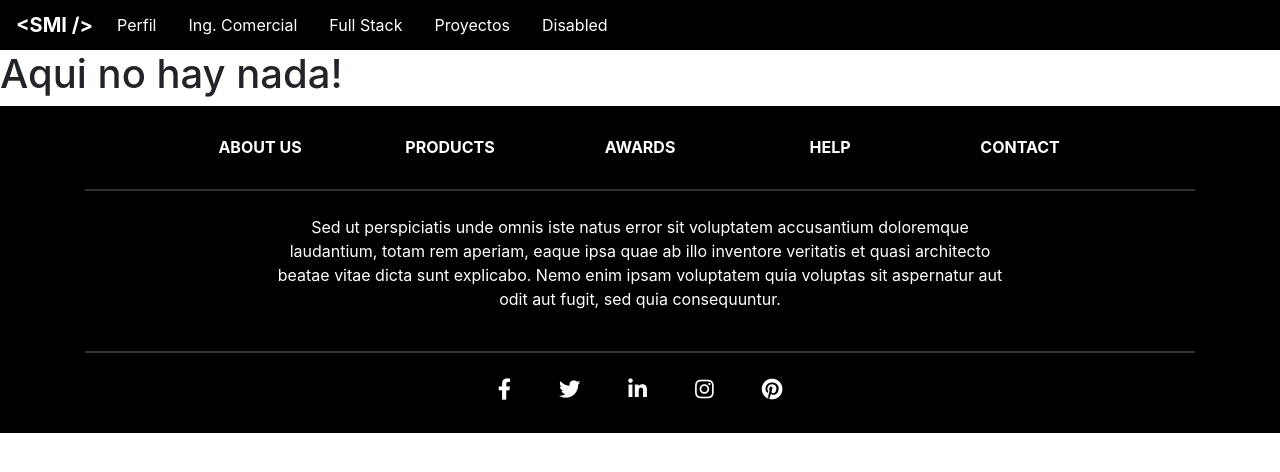
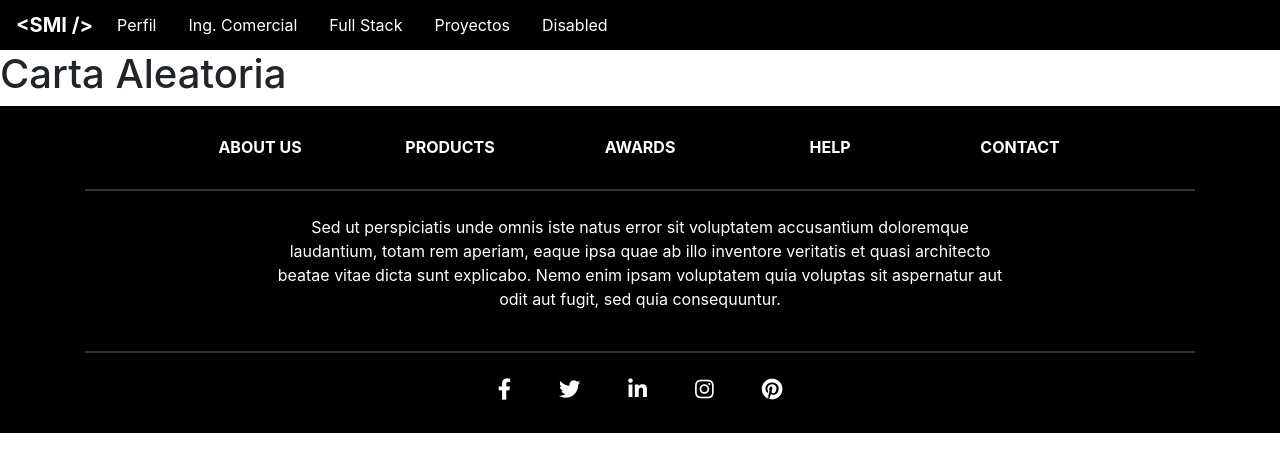
Before and after one commit to jerosantamariai/santamariai, a React (Create React App) app in the folder front/: page /proyectos/carta_aleatoria in a window 1280 px wide. Shown: the top 472 px of the page. Built offline with nearby package versions, Linux system fonts and the light colour scheme.

Commit message:
adding random card file

```diff
--- a/front/src/App.js
+++ b/front/src/App.js
@@ -20,6 +20,7 @@ import Instagram from './views/projects/exercises/instagram';
 import Form from './views/projects/exercises/form';
 import ExcuseGenerator from './views/projects/exercises/excusegenerator';
 import DomainNameGenerator from './views/projects/exercises/domainnamegenerator';
+import RandomCard from './views/projects/exercises/randomcard';
 
 const App = props => {
   return (
@@ -34,6 +35,7 @@ const App = props => {
             <Route exact path="/proyectos/formulario" component={Form} />
             <Route exact path="/proyectos/generador_excusas" component={ExcuseGenerator} />
             <Route exact path="/proyectos/generador_nombres_dominio" component={DomainNameGenerator} />
+            <Route exact path="/proyectos/carta_aleatoria" component={RandomCard} />
             <Route exact path="/proyectos/contadorsimple" component={SimpleCounter} />
             <Route exact path="/proyectos/listadecontactos" component={ContactList} />
             <Route exact path="/proyectos/tictactoe" component={TicTacToe} />
--- a/front/src/views/projects.js
+++ b/front/src/views/projects.js
@@ -12,6 +12,7 @@ const Projects = props => {
                 <li><Link to="/proyectos/formulario">Formulario</Link></li>
                 <li><Link to="/proyectos/generador_excusas">Generador de Excusas</Link></li>
                 <li><Link to="/proyectos/generador_nombres_dominio">Generador de Nombres de Dominio</Link></li>
+                <li><Link to="/proyectos/carta_aleatoria">Carta Aleatoria</Link></li>
                 <li><Link to="/proyectos/contadorsimple">Contador Simple</Link></li>
                 <li><Link to="/proyectos/listadecontactos">Contador Simple</Link></li>
                 <li><Link to="/proyectos/tictactoe">Tic Tac Toe</Link></li>
--- /dev/null
+++ b/front/src/views/projects/exercises/randomcard.js
@@ -0,0 +1,11 @@
+import React from 'react';
+
+const RandomCard = props => {
+    return (
+        <>
+            <h1>Carta Aleatoria</h1>
+        </>
+    );
+}
+
+export default RandomCard;
```
